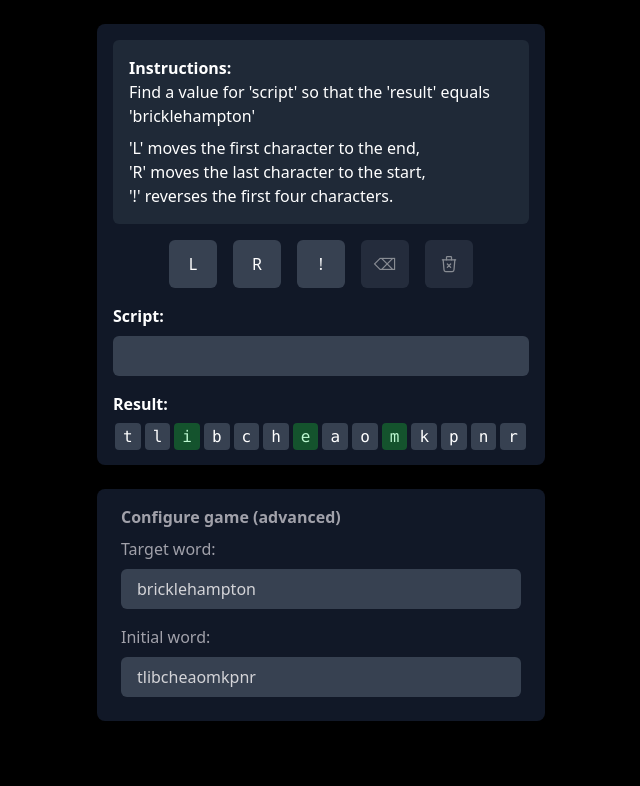
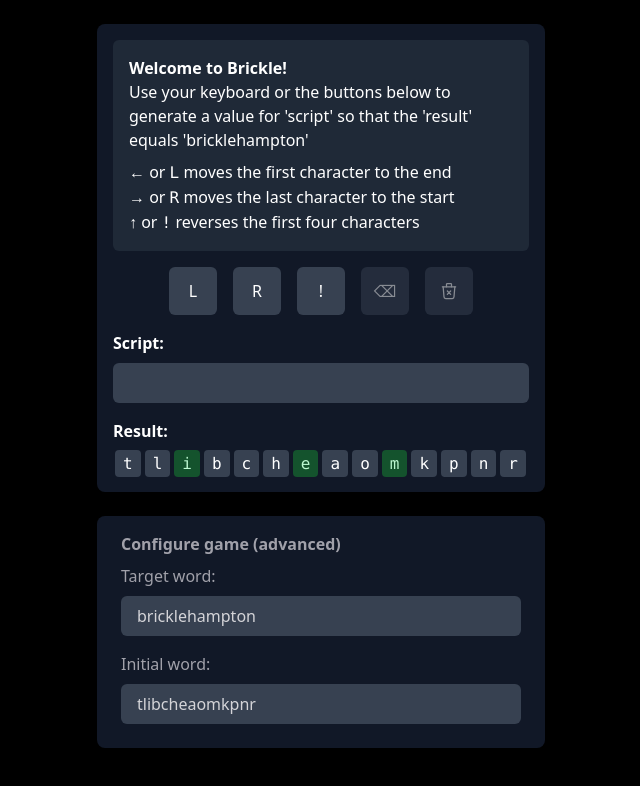
Before and after one commit to davidlpoole/brickle, a React (Vite) app: page / in a window 1280 px wide. Shown: the top 786 px of the page, without its empty margins (319-959 px from the left). Built offline with nearby package versions, Linux system fonts and the light colour scheme.

Commit message:
Add keyboard input

```diff
--- a/src/components/Explanation.jsx
+++ b/src/components/Explanation.jsx
@@ -9,17 +9,27 @@ export default function Explanation(props) {
   return (
     <div id="explanation" className="bg-gray-800 p-4 rounded-md mb-2">
       <p>
-        <strong>Instructions:</strong>
+        <strong>Welcome to Brickle!</strong>
       </p>
       <ul>
         <li className="mb-2">
-          Find a value for &apos;script&apos; so that the &apos;result&apos;
-          equals &apos;{targetWord}&apos;
+          Use your keyboard or the buttons below to generate a value for
+          &apos;script&apos; so that the &apos;result&apos; equals &apos;
+          {targetWord}&apos;
         </li>
 
-        <li>&apos;L&apos; moves the first character to the end,</li>
-        <li>&apos;R&apos; moves the last character to the start,</li>
-        <li>&apos;!&apos; reverses the first four characters.</li>
+        <li>
+          <span className="arrow-key left-arrow">←</span> or <kbd>L</kbd> moves
+          the first character to the end
+        </li>
+        <li>
+          <span className="arrow-key right-arrow">→</span> or <kbd>R</kbd> moves
+          the last character to the start
+        </li>
+        <li>
+          <span className="arrow-key up-arrow">↑</span> or <kbd>!</kbd> reverses
+          the first four characters
+        </li>
       </ul>
     </div>
   )
--- a/src/components/GameInput.jsx
+++ b/src/components/GameInput.jsx
@@ -1,5 +1,6 @@
 import PropTypes from 'prop-types'
 import trashIcon from '../assets/trash.svg'
+import { useCallback, useEffect } from 'react'
 
 GameInput.propTypes = {
   script: PropTypes.string.isRequired,
@@ -12,7 +13,8 @@ GameInput.propTypes = {
 export default function GameInput(props) {
   const { script, setScript, setSearchParams, initialWord, targetWord } = props
 
-  const handleButtonClick = (char) => {
+  const handleButtonClick = useCallback(
+    (char) => {
       const newScript = script + char
       setScript(newScript)
       setSearchParams({
@@ -20,7 +22,29 @@ export default function GameInput(props) {
         target: targetWord,
         script: newScript,
       })
+    },
+    [script, setScript, setSearchParams, initialWord, targetWord]
+  )
+
+  useEffect(() => {
+    const handleKeyPress = (event) => {
+      if (!event.target.matches('input, textarea')) {
+        if (event.key === 'ArrowLeft') {
+          handleButtonClick('l')
+        } else if (event.key === 'ArrowRight') {
+          handleButtonClick('r')
+        } else if (event.key === 'ArrowUp') {
+          handleButtonClick('!')
         }
+      }
+    }
+
+    document.addEventListener('keydown', handleKeyPress)
+
+    return () => {
+      document.removeEventListener('keydown', handleKeyPress)
+    }
+  }, [handleButtonClick])
 
   const handleBackspace = () => {
     const newScript = script.slice(0, -1)
```
Lines whose indentation alone changed are shown as unchanged.
